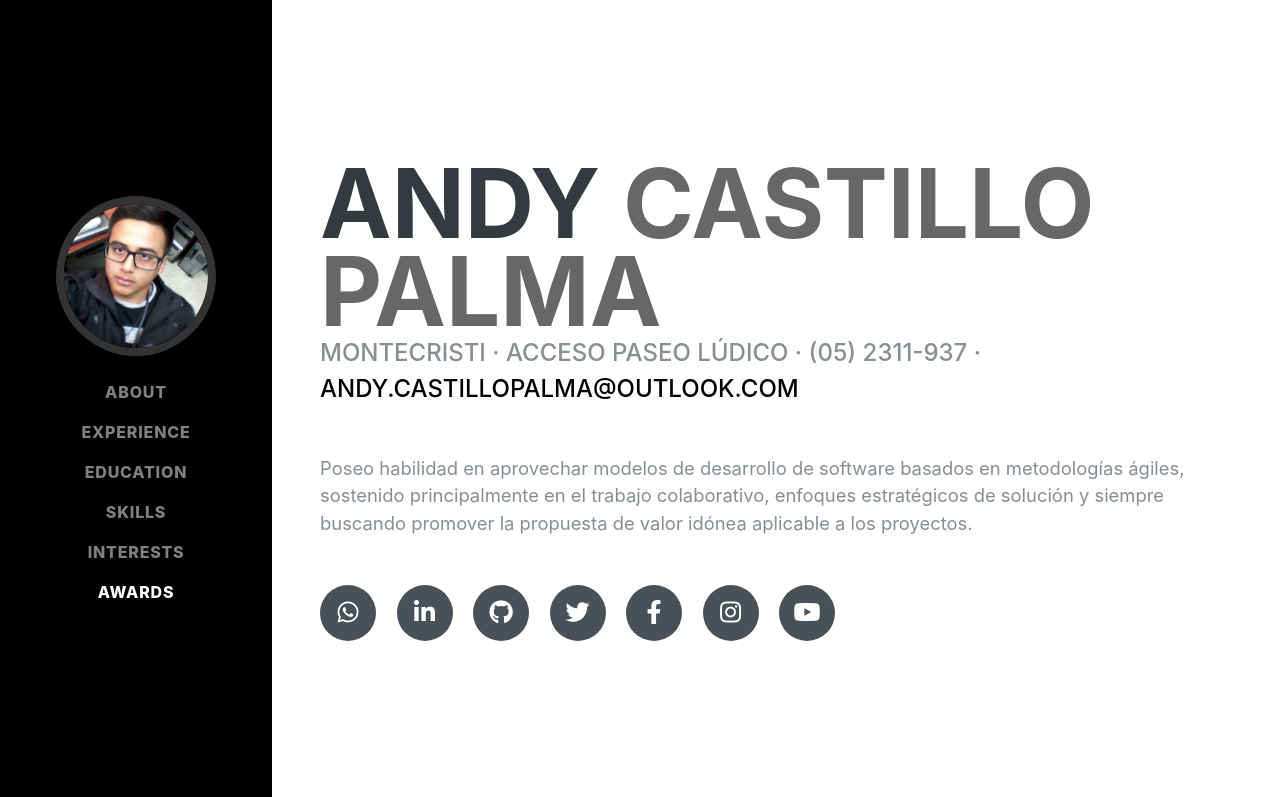
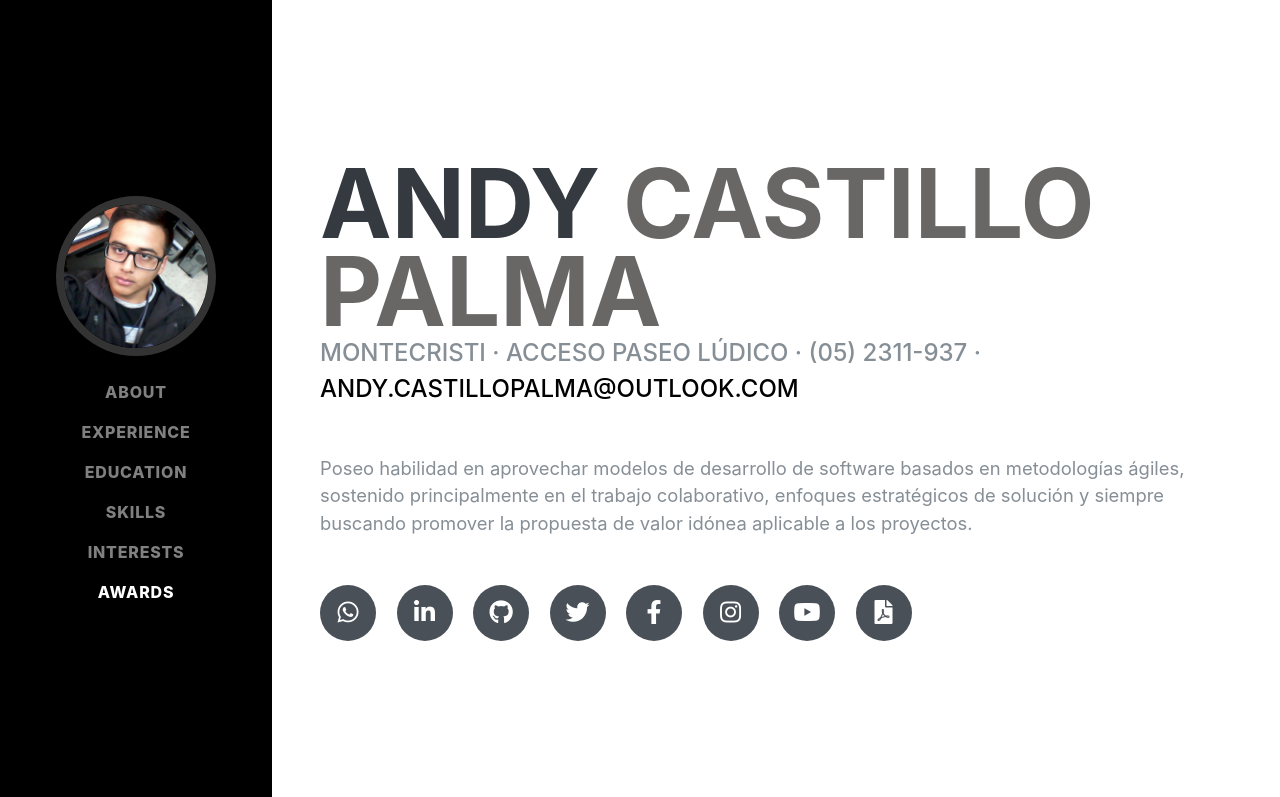
Before and after one commit to andylcastillop/andylcastillop, a plain HTML site: page index.html in a window 1280 px wide. Shown: the top 797 px of the page. Drawn offline with Linux system fonts and the light colour scheme; a web font is replaced by a local one.

Commit message:
Social media

```diff
--- a/index.html
+++ b/index.html
@@ -99,6 +99,9 @@
           </a>
           <a href="https://www.youtube.com/c/AndyLeninCastilloPalma" target="_blank">
             <i class="fab fa-youtube"></i>
+          </a>
+          <a href="src/cv/CV-AndyCastillo.pdf" target="_blank">
+            <i class="fa fa-file-pdf"></i>
           </a>
         </div>
       </div>
```
Also changed, not shown: 1 other file.
